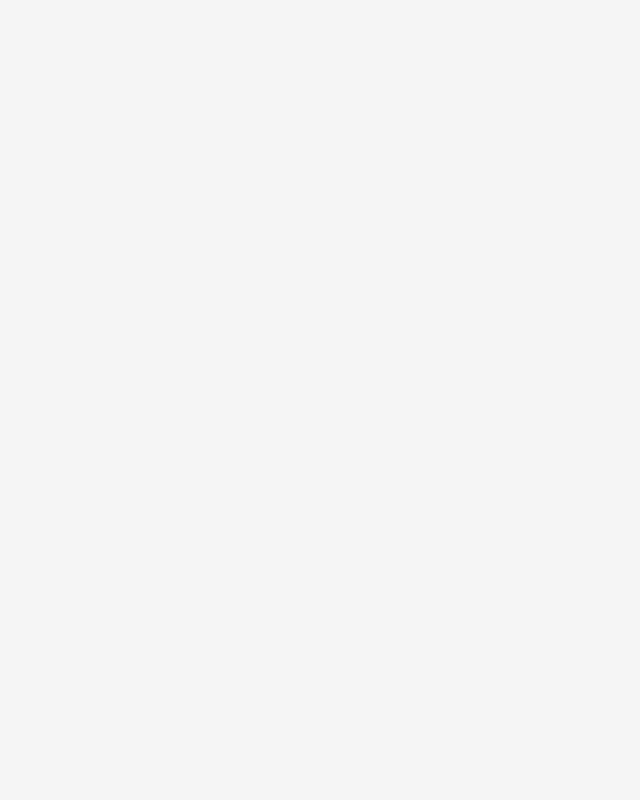
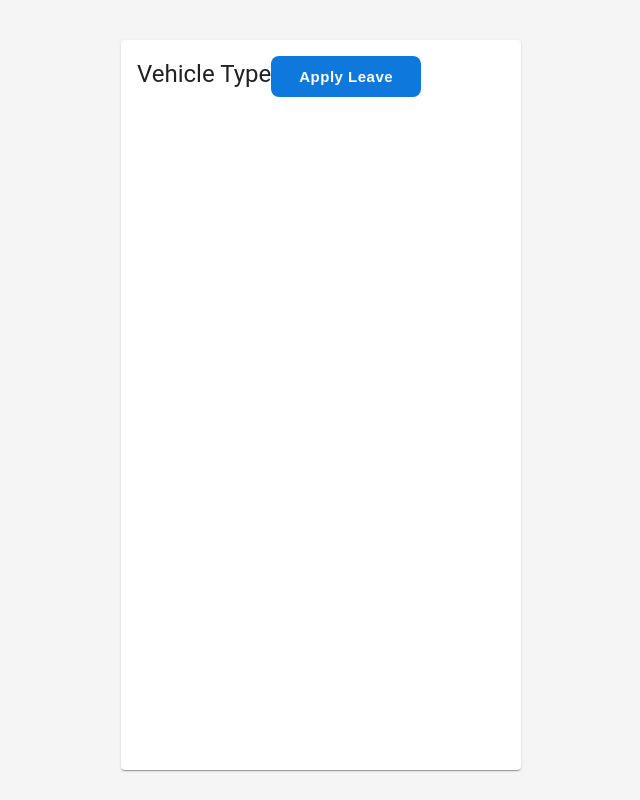
Before and after one commit to Nandha-Kishore-05/carbon_calculator, a React (Vite) app: page /vehicle-type in a window 1280 px wide. Before the commit this address had no page. Shown: the whole page, without its empty margins (343-983 px from the left). Built offline with nearby package versions, Linux system fonts and the light colour scheme.

Commit message:
pageLayout created

```diff
--- /dev/null
+++ b/src/components/Layout/PageOneLayout.jsx
@@ -0,0 +1,32 @@
+import React from 'react';
+import Container from '@mui/material/Container';
+import Grid2 from '@mui/material/Grid2';
+import Paper from '@mui/material/Paper';
+
+function PageOneLayout({ children }) {
+  return (
+    <Container>
+      <Grid2 container spacing={2}>
+        <Grid2 item xs={12}>
+          <Grid2 container justifyContent="center">
+            <Grid2 item>
+              <Paper
+                sx={{
+                  height: 730,
+                  width: 400,
+                  marginTop: 5,
+                  marginLeft: 50,
+                  padding: 2,
+                }}
+              >
+                {children}
+              </Paper>
+            </Grid2>
+          </Grid2>
+        </Grid2>
+      </Grid2>
+    </Container>
+  );
+}
+
+export default PageOneLayout;
--- /dev/null
+++ b/src/components/Layout/pageLayoutTwo.jsx
@@ -0,0 +1,50 @@
+import React from 'react';
+import Container from '@mui/material/Container';
+import Grid2 from '@mui/material/Grid2';
+import Paper from '@mui/material/Paper';
+
+function PageLayoutTwo({ children }) {
+  return (
+    <Container>
+      <Grid2 container spacing={2}>
+        <Grid2 item xs={12}>
+          {/* Outer Grid Container */}
+          <Grid2 container justifyContent="center">
+            <Grid2 item>
+              {/* First Paper Component */}
+              <Paper
+                sx={{
+                  height: 730,
+                  width: 400,
+                  marginTop: 5,
+                  marginLeft: 50,
+                  padding: 2,
+                }}
+              >
+                {/* Inner Grid Container */}
+                <Grid2 container justifyContent="center">
+                  <Grid2 item>
+                    {/* Nested Paper Component */}
+                    <Paper
+                      sx={{
+                        height: 500,
+                        width: 400,
+                        marginTop: 5,
+                        marginLeft: 50,
+                        padding: 2,
+                      }}
+                    >
+                      {children} {/* Render content inside this */}
+                    </Paper>
+                  </Grid2>
+                </Grid2>
+              </Paper>
+            </Grid2>
+          </Grid2>
+        </Grid2>
+      </Grid2>
+    </Container>
+  );
+}
+
+export default PageLayoutTwo;
--- /dev/null
+++ b/src/pages/Vehicle/VehicleType.jsx
@@ -0,0 +1,24 @@
+import  Typography  from '@mui/material/Typography'
+import React from 'react'
+import CustomButton from '../../components/button/button'
+import {useNavigate} from "react-router-dom"
+
+function VehicleType() {
+    const navigate = useNavigate();
+  const handleClick =() =>{
+   navigate('/no-of-vehicle');
+  }
+  return (
+    <Typography variant='h5'>
+      Vehicle Type
+      <CustomButton
+                onClick={handleClick}
+                width={150}
+                label="Apply Leave"
+
+              />
+    </Typography>
+  )
+}
+
+export default VehicleType
--- a/src/pages/sample/sample.jsx
+++ b/src/pages/sample/sample.jsx
@@ -1,8 +1,13 @@
 import React from 'react'
 import CustomButton from '../../components/button/button'
 import InputBox from '../../components/inputbox/inputbox'
+import {useNavigate} from "react-router-dom"
+function Sample() {
 
-function Sample() {
+  const navigate = useNavigate();
+  const handleClick =() =>{
+   navigate('/vehicle-type');
+  }
   return (
     <div>
         <center>
@@ -10,7 +15,7 @@ function Sample() {
       <h2 style={{marginTop:'3%'}}>Just add   <strong style={{fontSize:'30px'}}>/sample</strong> to your url and  check how router is working</h2><br />
       <h2>Button and Inputbox use like this </h2><br />
       <CustomButton
-                // onClick={handleOpenLeave}
+                onClick={handleClick}
                 width={150}
                 label="Apply Leave"
 
--- a/src/pages/url/url.jsx
+++ b/src/pages/url/url.jsx
@@ -3,10 +3,10 @@ import React from 'react'
 function Url() {
   return (
     <div>
-         <center>
+         {/* <center> */}
       <h1 style={{marginTop:'18%'}}>If you have any doubts in router call me 6381354072</h1>
 
-      </center>
+      {/* </center> */}
     </div>
   )
 }
--- a/src/router/index.jsx
+++ b/src/router/index.jsx
@@ -1,19 +1,36 @@
+import PageLayoutTwo from "../components/Layout/pageLayoutTwo";
+import PageOneLayout from "../components/Layout/PageOneLayout";
 import Sample from "../pages/sample/sample";
 import Url from "../pages/url/url";
-
-
-
-
+import VehicleType from "../pages/Vehicle/VehicleType";
 
 const routes = [
   {
-    path: "/",
-    element: <Sample />,
+    path: "/sample",
+    element: (
+      <PageOneLayout>
+        <Url />
+      </PageOneLayout>
+    ),
   },
-  {
-    path: "/sample",
-    element: <Url />,
-  },
+{
+  path:"/",
+  element: (
+    <PageOneLayout>
+      <Sample />
+    </PageOneLayout>
+  ),
+},
+{
+  path:'/vehicle-type',
+  element : (
+    <PageOneLayout>
+      <VehicleType />
+    </PageOneLayout>
+
+  )
+}
+
 
 ];
 
```
Also changed, not shown: package.json (+9 -2 lines), 1 other file (tests, documents, lock files or other folders).
